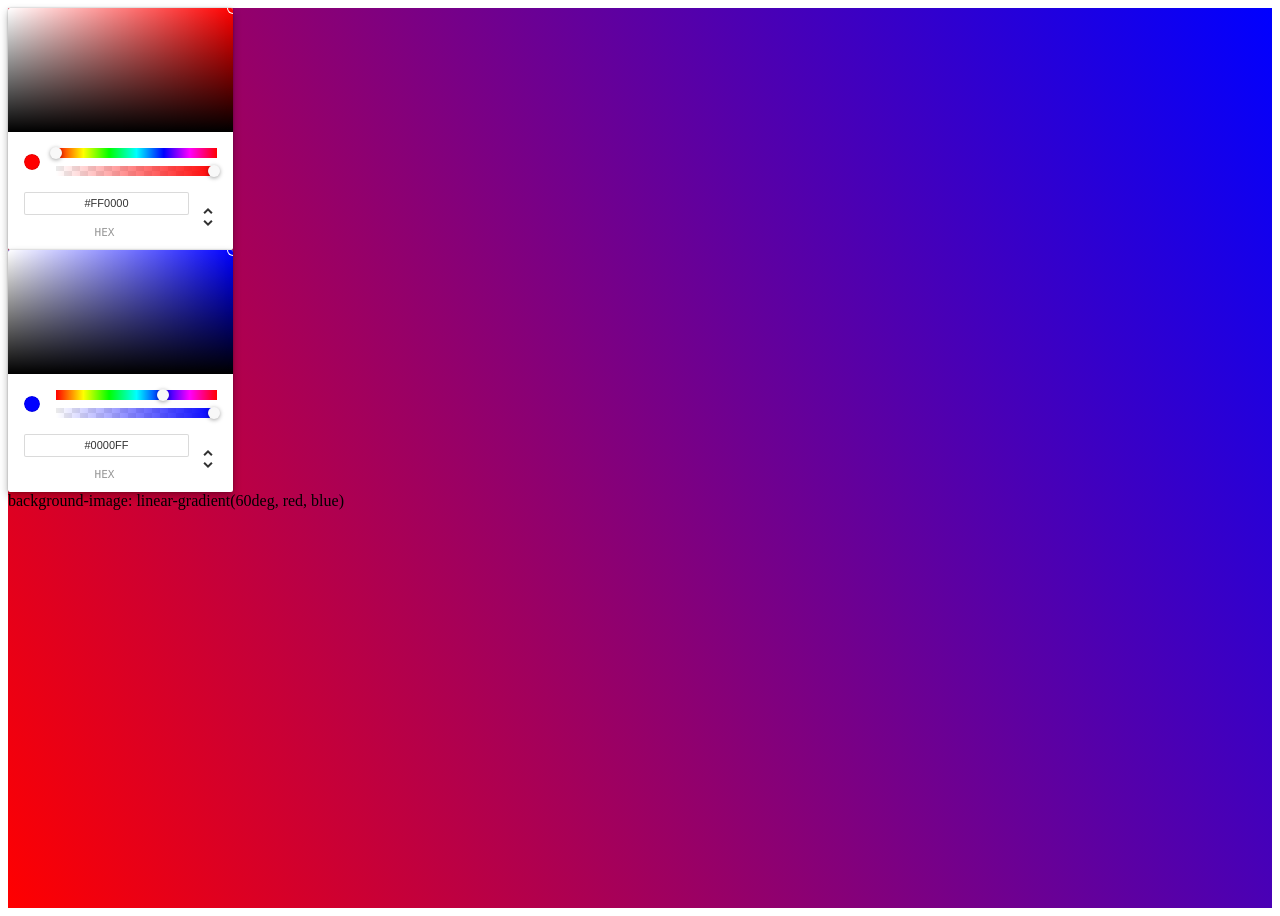
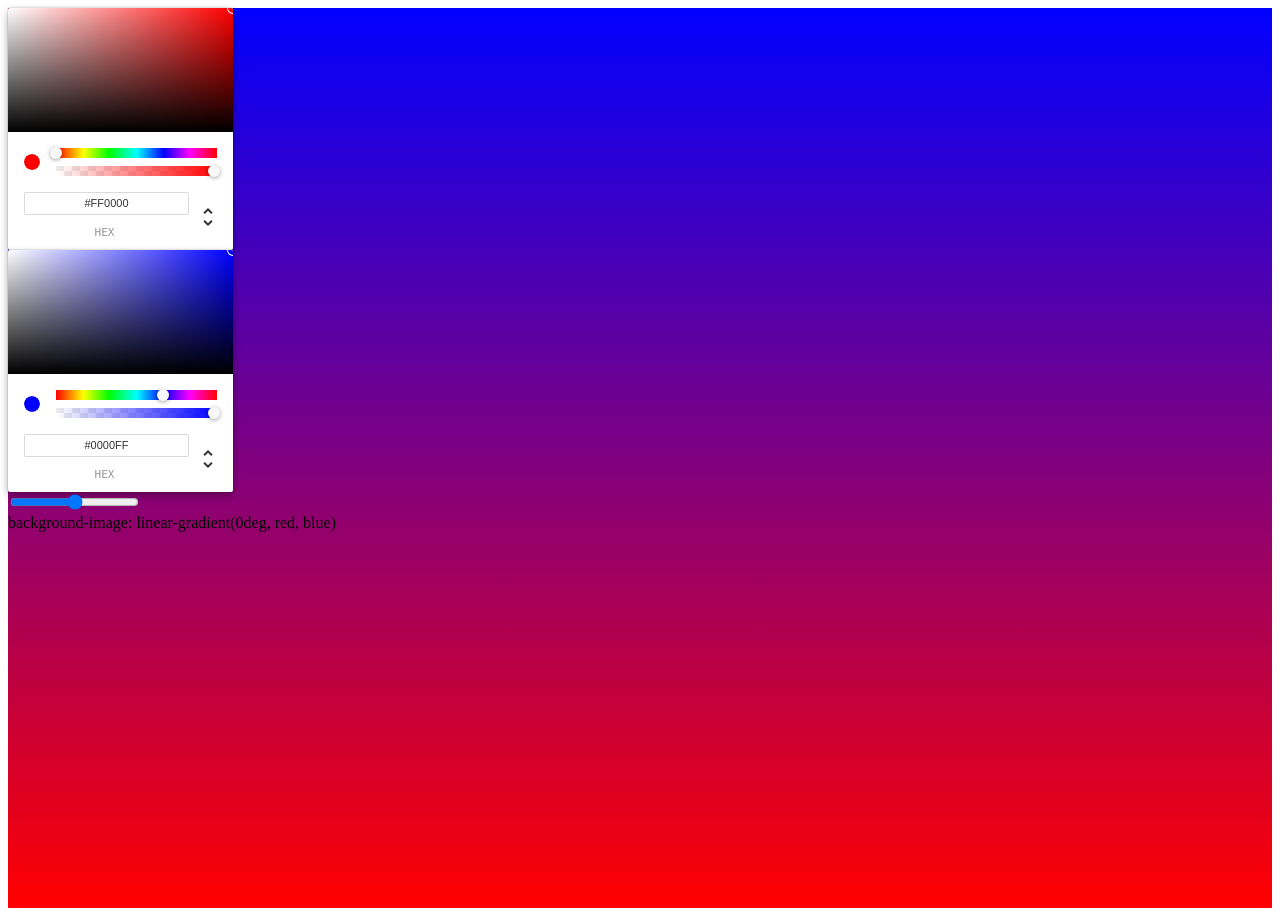
Before and after one commit to sh4rifi/css-gradient, a React (Create React App) app: page / in a window 1280 px wide. Built offline with nearby package versions, Linux system fonts and the light colour scheme.

Commit message:
Added Rangle Slider for angle

```diff
--- a/src/scenes/Home/index.js
+++ b/src/scenes/Home/index.js
@@ -4,31 +4,49 @@ import { ChromePicker } from 'react-color';
 class Home extends React.Component {
 
     state = {
+        type: 'linear-gradient',
+        angle: 0,
         color1: 'red',
         color2: 'blue',
     };
 
-    handleClickSelectColor = (type, value) => {
+    handleClick = (type, value) => {
         this.setState({
             [type]: value.hex
         })
     }
 
+    handleChange = (type, event) => {
+        this.setState({
+            [type]: event.target.value
+        })
+    }
+
     render() {
-        const { color1, color2 } = this.state;
-        const gradient = `linear-gradient(60deg, ${color1}, ${color2})`;
+        const { type, angle, color1, color2 } = this.state;
+        const gradient = `${type}(${angle}deg, ${color1}, ${color2})`;
         return (
             <div style={{ backgroundImage: gradient, height: '900px' }}>
-                <div class='color-picker color-picker-1'>
+                <div className='option color-picker color-picker-1'>
                     <ChromePicker
                         color={color1}
-                        onChange={(color) => this.handleClickSelectColor('color1', color)}
+                        onChange={(color) => this.handleClick('color1', color)}
                     />
                 </div>
-                <div class='color-picker color-picker-2'>
+                <div className='option color-picker color-picker-2'>
                     <ChromePicker
                         color={color2}
-                        onChange={(color) => this.handleClickSelectColor('color2', color)}
+                        onChange={(color) => this.handleClick('color2', color)}
+                    />
+                </div>
+                <div className='option range-slider'>
+                    <input
+                        min="-180"
+                        max="180"
+                        step="1"
+                        type="range"
+                        value={angle}
+                        onChange={(event) => this.handleChange('angle', event)}
                     />
                 </div>
                 <div className='output'>
```
